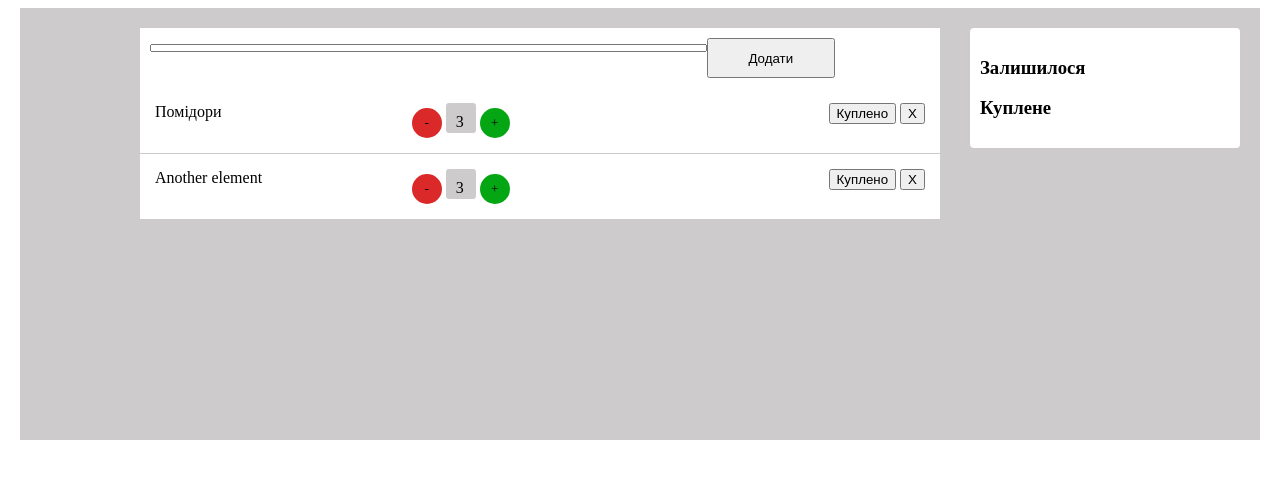
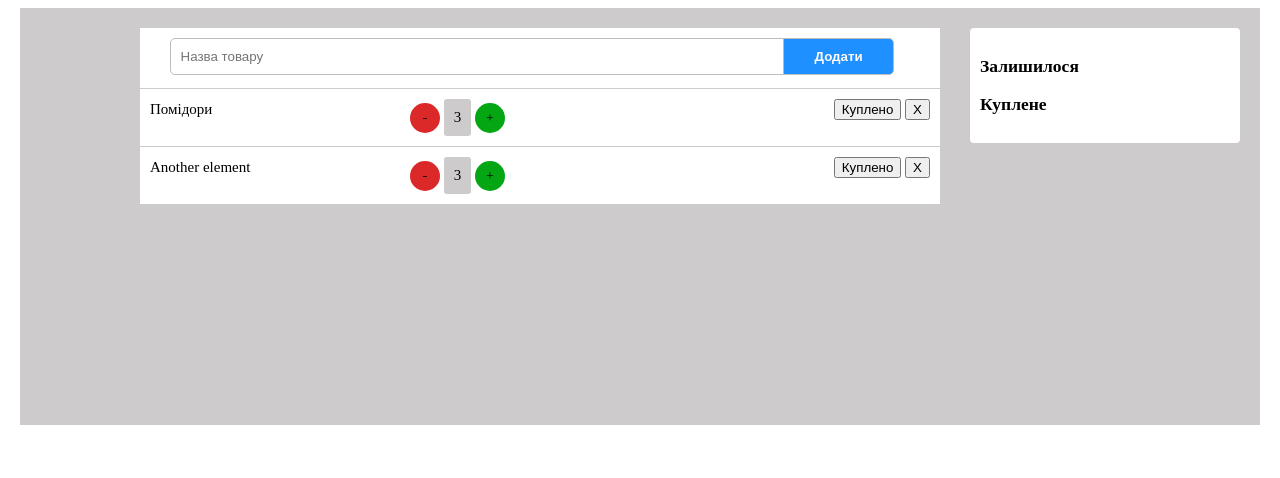
Before and after one commit to renair/buylist, a plain HTML site: page index.html in a window 1280 px wide. Drawn offline with Linux system fonts and the light colour scheme.

Commit message:
Normilize add form

```diff
--- a/index.html
+++ b/index.html
@@ -12,9 +12,11 @@
         <div class="bl-title"><h3>Куплене</h3></div>
     </div>
     <div class="bl-list">
-        <div class="bl-add">
-            <input type="text" class="title add-buttons">
-            <button class="submit add-buttons">Додати</button>
+        <div class="bl-add-container">
+            <div class="bl-add">
+                <input type="text" placeholder="Назва товару" class="title add-buttons inputs">
+                <button class="submit add-buttons inputs">Додати</button>
+            </div>
         </div>
         <!-- Tomat -->
         <div class="bl-row">
@@ -22,13 +24,13 @@
                 Помідори
             </span>
             <span class="bl-count">
-                <button class="bl-minus">-</button>
+                <button class="bl-minus inputs">-</button>
                 <span class="bl-label">3</span>
-                <button class="bl-plus">+</button>
+                <button class="bl-plus inputs">+</button>
             </span>
             <span class="bl-list-buttons">
-                <button class="buyed">Куплено</button>
-                <button class="canceled">X</button>
+                <button class="buyed inputs">Куплено</button>
+                <button class="canceled inputs">X</button>
             </span>
         </div>
         <!-- Milk -->
@@ -37,9 +39,9 @@
                 Another element
             </span>
             <span class="bl-count">
-                <button class="bl-minus">-</button>
+                <button class="bl-minus inputs">-</button>
                 <span class="bl-label">3</span>
-                <button class="bl-plus">+</button>
+                <button class="bl-plus inputs">+</button>
             </span>
             <span class="bl-list-buttons">
                 <button class="buyed">Куплено</button>
--- a/main.css
+++ b/main.css
@@ -1,3 +1,7 @@
+body {
+    font-size: 15px;
+}
+
 .bl-background {
     background: #cdcbcb;
     padding: 20px;
@@ -16,27 +20,40 @@
     min-width: 700px;
 }
 
-.bl-add {
-    width: 98%;
+.bl-add-container {
+    width: inherit;
     height: 40px;
+    border-bottom: 1px solid #cdcdcd;
     padding: 10px;
 }
 
+.bl-add {
+    width: 95%;
+    margin: auto;
+}
+
 .add-buttons {
-    margin 0px;
-    padding 0px;
-    height: 5%;
+    margin: 0px;
+    padding: 10px;
 }
 
 .bl-add .title {
     display: inline-block;
-    width: 70%;
+    width: 80%;
+    border-radius: 5px 0px 0px 5px;
+    border: 1px solid #bcbcbc;
+    color: black;
 }
 
 .bl-add .submit {
     display: inline-block;
-    width: 10%;
-    position: fixed;
+    border-radius: 0px 5px 5px 0px;
+    border: 1px solid #bcbcbc;
+    margin-left: -5px;
+    background-color: dodgerblue;
+    color: snow;
+    font-weight: 600;
+    width: 15%;
 }
 
 .bl-bought {
@@ -48,8 +65,9 @@
 }
 
 .bl-row {
-    padding: 15px;
+    padding: 10px;
     border-bottom: 1px solid #cdcbcb;
+    line-height: 1.4em;
 }
 
 .bl-product {
@@ -79,6 +97,10 @@
     width: 33.33%
 }
 
+.inputs {
+    outline: 0 none !important;
+}
+
 /*Кнопки*/
 .bl-minus, .bl-plus {
     border-radius: 360px;
@@ -97,9 +119,7 @@
 .bl-label {
     display: inline-block;
     background: #cdcbcb;
-    padding:10px;
-    height: 10px;
-    width: 10px;
+    padding:8px 10px;
     border-radius:0.2em;
 }
 
```
